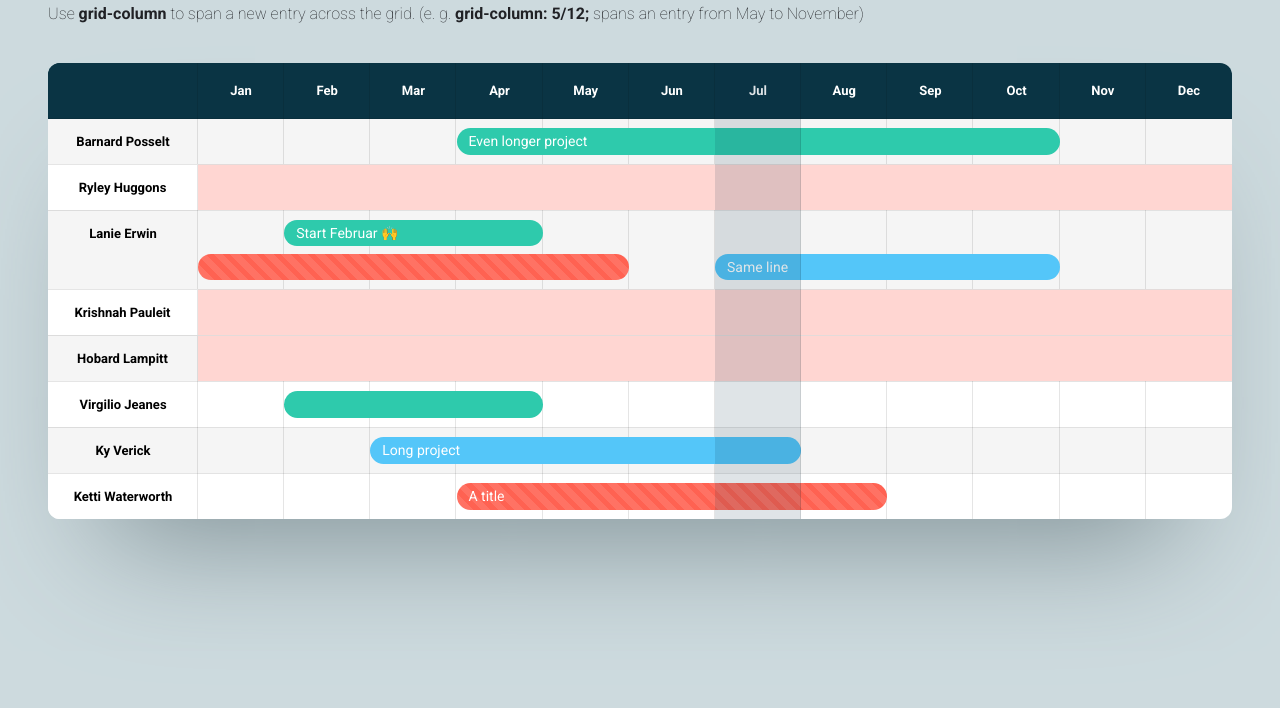
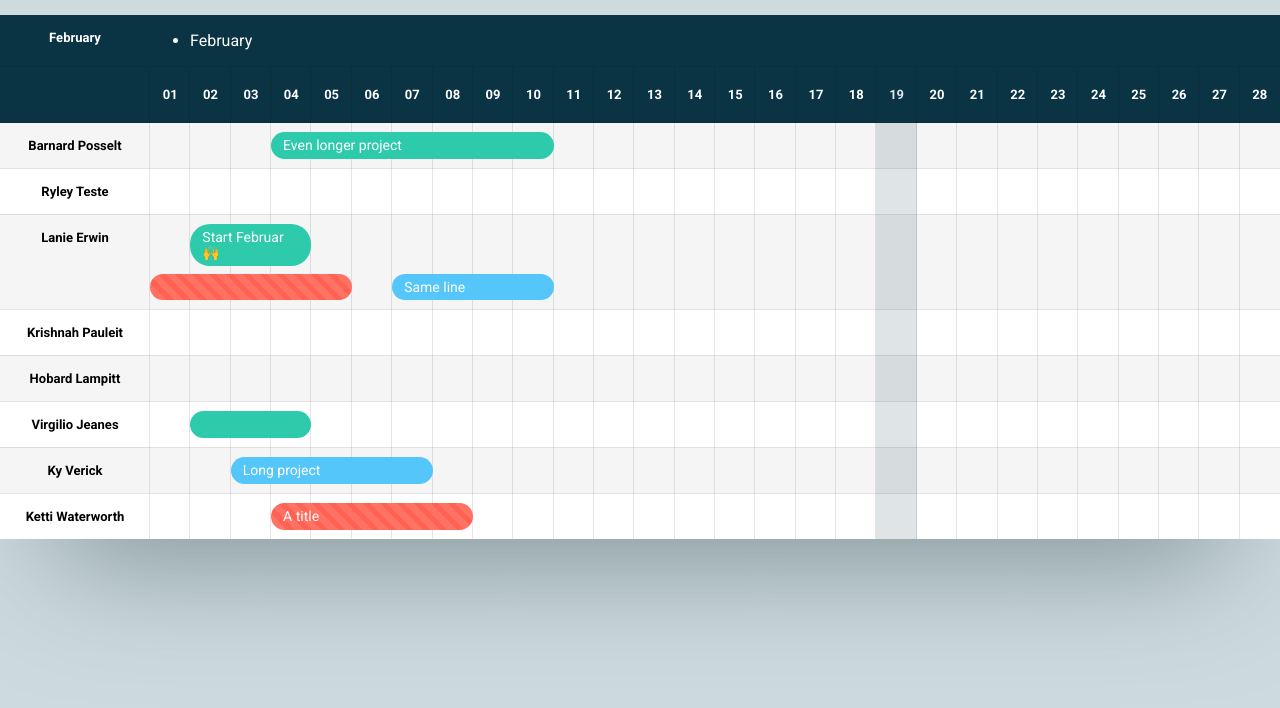
Before and after one commit to mauriciopaim/challenge--web-design-role, a plain HTML site: page gantt/index.html in a window 1280 px wide. Shown: the part 112-820 px from the top of the page. Drawn offline with Linux system fonts and the light colour scheme.

Commit message:
gantt start

```diff
--- a/gantt/gantt.css
+++ b/gantt/gantt.css
@@ -5,6 +5,8 @@
 	 height: 100%;
 	 -webkit-font-smoothing: antialiased;
 	 -moz-osx-font-smoothing: grayscale;
+	 margin: 0 auto;
+	 padding: 0 auto;
 }
  .header {
 	 color: #202125;
@@ -17,15 +19,12 @@
 	 font-weight: 300;
 }
  .wrapper {
-	 max-width: 1200px;
 	 min-width: 700px;
 	 margin: 0 auto;
-	 padding: 40px;
 }
  .gantt {
 	 display: grid;
 	 border: 0;
-	 border-radius: 12px;
 	 position: relative;
 	 overflow: hidden;
 	 box-sizing: border-box;
@@ -60,7 +59,7 @@
 	 height: 100%;
 	 width: 100%;
 	 background-color: transparent;
-	 grid-template-columns: 150px repeat(12, 1fr);
+	 grid-template-columns: 150px repeat(28, 1fr);
 }
  .gantt__row--lines span {
 	 display: block;
@@ -81,7 +80,7 @@
 	 color: #fff;
 	 background-color: #0a3444 !important;
 	 border-bottom: 1px solid rgba(0, 0, 0, 0.1);
-	 grid-template-columns: 150px repeat(12, 1fr);
+	 grid-template-columns: 150px repeat(28, 1fr);
 }
  .gantt__row--months .gantt__row-first {
 	 border-top: 0 !important;
@@ -109,7 +108,7 @@
 	 display: grid;
 	 padding: 9px 0;
 	 margin: 0;
-	 grid-template-columns: repeat(12, 1fr);
+	 grid-template-columns: repeat(28, 1fr);
 	 grid-gap: 8px 0;
 	 border-top: 1px solid rgba(221, 221, 221, 0.8);
 }
--- a/gantt/index.html
+++ b/gantt/index.html
@@ -13,19 +13,40 @@
 		<h2>Gantt Chart Concept with CSS-Grid</h2>
 		<p>Use <strong>grid-column</strong> to span a new entry across the grid. (e. g. <strong>grid-column: 5/12;</strong> spans an entry from May to November)	</p>
 	</div>
+	<div class="gantt__row gantt__row--months">
+			<div class="gantt__row-first">
+				February
+			</div>
+
+			<ul>
+				<li style="grid-column: 12/28;">February</li>
+			</ul>
+		</div>
 	<div class="gantt">
 		<div class="gantt__row gantt__row--months">
 			<div class="gantt__row-first"></div>
-			<span>Jan</span><span>Feb</span><span>Mar</span>
-			<span>Apr</span><span>May</span><span>Jun</span>
-			<span>Jul</span><span>Aug</span><span>Sep</span>
-			<span>Oct</span><span>Nov</span><span>Dec</span>
+			<span>01</span><span>02</span><span>03</span>
+			<span>04</span><span>05</span><span>06</span>
+			<span>07</span><span>08</span><span>09</span>
+			<span>10</span><span>11</span><span>12</span>
+			<span>13</span><span>14</span><span>15</span>
+			<span>16</span><span>17</span><span>18</span>
+			<span>19</span><span>20</span><span>21</span>
+			<span>22</span><span>23</span><span>24</span>
+			<span>25</span><span>26</span><span>27</span>
+			<span>28</span>
 		</div>
 		<div class="gantt__row gantt__row--lines" data-month="5">
 			<span></span><span></span><span></span>
 			<span></span><span></span><span></span>
+			<span></span><span></span><span></span>
+			<span></span><span></span><span></span>
+			<span></span><span></span><span></span>
+			<span></span><span></span><span></span>
 			<span></span><span class="marker"></span><span></span>
 			<span></span><span></span><span></span>
+			<span></span><span></span><span></span>
+			<span></span>
 		</div>
 		<div class="gantt__row">
 			<div class="gantt__row-first">
@@ -35,9 +56,9 @@
 				<li style="grid-column: 4/11; background-color: #2ecaac;">Even longer project</li>
 			</ul>
 		</div>
-		<div class="gantt__row gantt__row--empty">
+		<div class="gantt__row">
 			<div class="gantt__row-first">
-				Ryley Huggons
+				Ryley Teste
 			</div>
 			<ul class="gantt__row-bars"></ul>
 		</div>
@@ -51,13 +72,13 @@
 				<li style="grid-column: 7/11; background-color: #54c6f9;">Same line</li>
 			</ul>
 		</div>
-		<div class="gantt__row gantt__row--empty">
+		<div class="gantt__row">
 			<div class="gantt__row-first">
 				Krishnah Pauleit
 			</div>
 			<ul class="gantt__row-bars"></ul>
 		</div>
-		<div class="gantt__row gantt__row--empty">
+		<div class="gantt__row ">
 			<div class="gantt__row-first">
 				Hobard Lampitt
 			</div>
--- a/gantt/style.scss
+++ /dev/null
@@ -1,145 +0,0 @@
-@import url("https://fonts.googleapis.com/css?family=Roboto:100,400,700");
- body, html {
-	 font-family: "Roboto", sans-serif;
-	 background-color: #cddade;
-	 height: 100%;
-	 -webkit-font-smoothing: antialiased;
-	 -moz-osx-font-smoothing: grayscale;
-}
- .header {
-	 color: #202125;
-	 margin-bottom: 40px;
-}
- .header h2 {
-	 font-weight: 600;
-}
- .header p {
-	 font-weight: 300;
-}
- .wrapper {
-	 max-width: 1200px;
-	 min-width: 700px;
-	 margin: 0 auto;
-	 padding: 40px;
-}
- .gantt {
-	 display: grid;
-	 border: 0;
-	 border-radius: 12px;
-	 position: relative;
-	 overflow: hidden;
-	 box-sizing: border-box;
-	 box-shadow: 0 75px 125px -57px #7e8f94;
-}
- .gantt__row {
-	 display: grid;
-	 grid-template-columns: 150px 1fr;
-	 background-color: #fff;
-}
- .gantt__row:nth-child(odd) {
-	 background-color: #f5f5f5;
-}
- .gantt__row:nth-child(odd) .gantt__row-first {
-	 background-color: #f5f5f5;
-}
- .gantt__row:nth-child(3) .gantt__row-bars {
-	 border-top: 0;
-}
- .gantt__row:nth-child(3) .gantt__row-first {
-	 border-top: 0;
-}
- .gantt__row--empty {
-	 background-color: #ffd6d2 !important;
-	 z-index: 1;
-}
- .gantt__row--empty .gantt__row-first {
-	 border-width: 1px 1px 0 0;
-}
- .gantt__row--lines {
-	 position: absolute;
-	 height: 100%;
-	 width: 100%;
-	 background-color: transparent;
-	 grid-template-columns: 150px repeat(12, 1fr);
-}
- .gantt__row--lines span {
-	 display: block;
-	 border-right: 1px solid rgba(0, 0, 0, 0.1);
-}
- .gantt__row--lines span.marker {
-	 background-color: rgba(10, 52, 68, 0.13);
-	 z-index: 2;
-}
- .gantt__row--lines:after {
-	 grid-row: 1;
-	 grid-column: 0;
-	 background-color: #1688b3 45;
-	 z-index: 2;
-	 height: 100%;
-}
- .gantt__row--months {
-	 color: #fff;
-	 background-color: #0a3444 !important;
-	 border-bottom: 1px solid rgba(0, 0, 0, 0.1);
-	 grid-template-columns: 150px repeat(12, 1fr);
-}
- .gantt__row--months .gantt__row-first {
-	 border-top: 0 !important;
-	 background-color: #0a3444 !important;
-}
- .gantt__row--months span {
-	 text-align: center;
-	 font-size: 13px;
-	 align-self: center;
-	 font-weight: bold;
-	 padding: 20px 0;
-}
- .gantt__row-first {
-	 background-color: #fff;
-	 border-width: 1px 0 0 0;
-	 border-color: rgba(0, 0, 0, 0.1);
-	 border-style: solid;
-	 padding: 15px 0;
-	 font-size: 13px;
-	 font-weight: bold;
-	 text-align: center;
-}
- .gantt__row-bars {
-	 list-style: none;
-	 display: grid;
-	 padding: 9px 0;
-	 margin: 0;
-	 grid-template-columns: repeat(12, 1fr);
-	 grid-gap: 8px 0;
-	 border-top: 1px solid rgba(221, 221, 221, 0.8);
-}
- .gantt__row-bars li {
-	 font-weight: 500;
-	 text-align: left;
-	 font-size: 14px;
-	 min-height: 15px;
-	 background-color: #55de84;
-	 padding: 5px 12px;
-	 color: #fff;
-	 overflow: hidden;
-	 position: relative;
-	 cursor: pointer;
-	 border-radius: 20px;
-}
- .gantt__row-bars li.stripes {
-	 background-image: repeating-linear-gradient(45deg, transparent, transparent 5px, rgba(255, 255, 255, .1) 5px, rgba(255, 255, 255, .1) 12px);
-}
- .gantt__row-bars li:before, .gantt__row-bars li:after {
-	 content: "";
-	 height: 100%;
-	 top: 0;
-	 z-index: 4;
-	 position: absolute;
-	 background-color: rgba(0, 0, 0, 0.3);
-}
- .gantt__row-bars li:before {
-	 left: 0;
-}
- .gantt__row-bars li:after {
-	 right: 0;
-}
```
